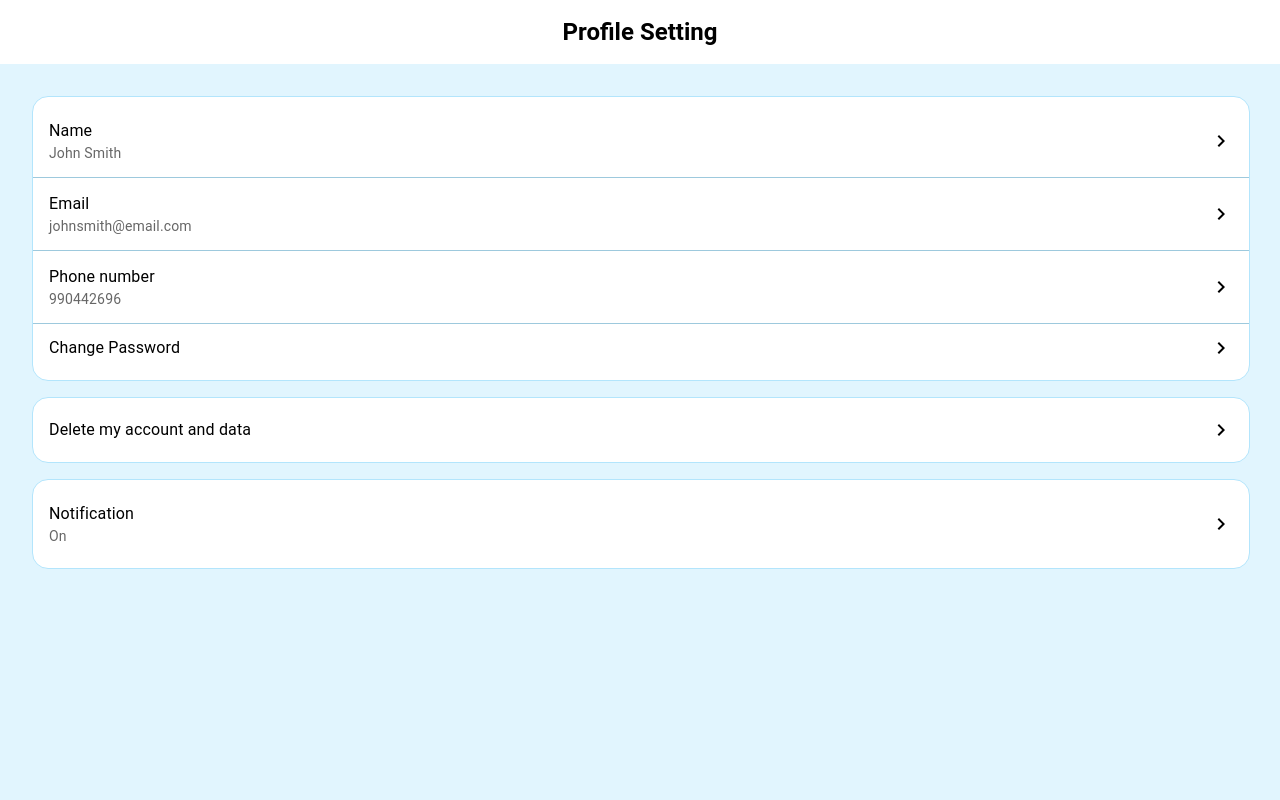
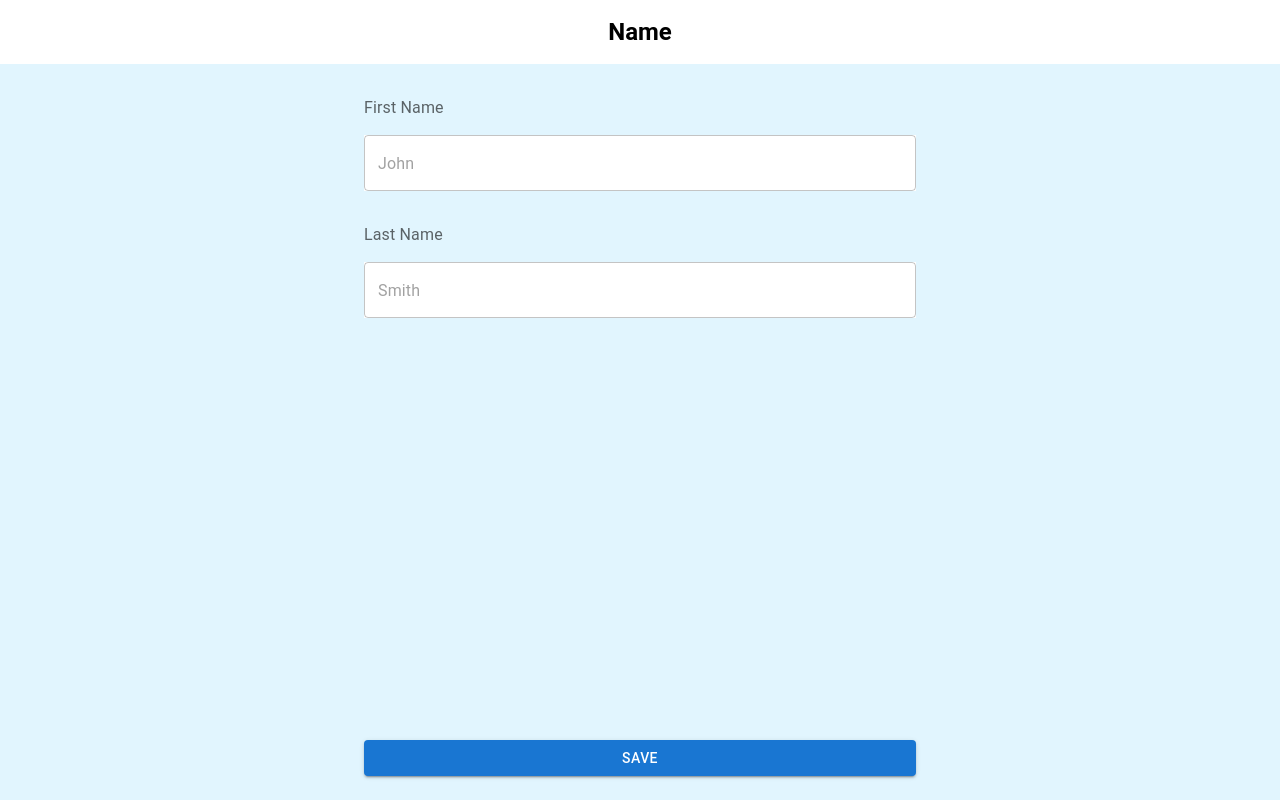
Before and after one commit to ljllanosl/user-app-wayni, a React (Vite) app: page /name in a window 1280 px wide. Built offline with nearby package versions, Linux system fonts and the light colour scheme.

Commit message:
added name change form component, added react router

```diff
--- a/package.json
+++ b/package.json
@@ -16,7 +16,8 @@
     "@mui/icons-material": "5.16.7",
     "@mui/material": "5.16.7",
     "react": "^18.3.1",
-    "react-dom": "^18.3.1"
+    "react-dom": "^18.3.1",
+    "react-router-dom": "6.26.1"
   },
   "devDependencies": {
     "@eslint/js": "^9.9.0",
--- a/src/App.tsx
+++ b/src/App.tsx
@@ -1,23 +1,20 @@
 import { useState } from 'react'
 import './App.css'
-import { List, ListItem, ListItemText, Divider, Box, Typography } from '@mui/material'
+import { List, ListItem, ListItemText, Divider, Box, Typography, Container } from '@mui/material'
 import ChevronRightIcon from '@mui/icons-material/ChevronRight'
 import { lightBlue } from '@mui/material/colors'
 
 
 function App() {
-  const [count, setCount] = useState(0)
-
   return (
     <Box sx={{ bgcolor: lightBlue[50], minHeight: '100vh' }}>
       <Box sx={{ textAlign: 'center', bgcolor: 'white', py: '1rem' }}>
-        <Typography variant='h5' sx={{fontWeight: 'bold'}}>
+        <Typography variant='h5' sx={{ fontWeight: 'bold' }}>
           Profile Setting
         </Typography>
       </Box>
-      <Box sx={{ display: 'flex', flexDirection: 'column', gap: '1rem', m: '2rem' }}>
-
-        <List sx={{ border: 1, borderColor: lightBlue[100], borderRadius: '16px', width: '100%', maxWidth: '1280px', bgcolor: 'white', margin: '0 auto' }}>
+      <Container maxWidth='sm' sx={{ display: 'flex', flexDirection: 'column', gap: '1rem', mt: '2rem' }}>
+        <List sx={{ border: 1, borderColor: lightBlue[100], borderRadius: '16px', bgcolor: 'white' }}>
           <ListItem>
             <ListItemText primary='Name' secondary='John Smith' />
             <ChevronRightIcon />
@@ -39,21 +36,21 @@ function App() {
           </ListItem>
         </List>
 
-        <List sx={{ border: 1, borderColor: lightBlue[100], borderRadius: '16px', width: '100%', maxWidth: '1280px', bgcolor: 'white', margin: '0 auto' }}>
+        <List sx={{ border: 1, borderColor: lightBlue[100], borderRadius: '16px', bgcolor: 'white' }}>
           <ListItem>
             <ListItemText primary='Delete my account and data' />
             <ChevronRightIcon />
           </ListItem>
         </List>
 
-        <List sx={{ border: 1, borderColor: lightBlue[100], borderRadius: '16px', width: '100%', maxWidth: '1280px', bgcolor: 'white', margin: '0 auto' }}>
+        <List sx={{ border: 1, borderColor: lightBlue[100], borderRadius: '16px', bgcolor: 'white' }}>
           <ListItem>
             <ListItemText primary='Notification' secondary='On' />
             <ChevronRightIcon />
           </ListItem>
         </List>
+      </Container>
 
-      </Box>
     </Box>
   )
 }
--- /dev/null
+++ b/src/components/NameChangeForm.tsx
@@ -0,0 +1,30 @@
+import { Box, Button, Container, FormControl, FormLabel, TextField, Typography } from '@mui/material'
+import { lightBlue } from '@mui/material/colors'
+
+export default function NameChangeForm() {
+  return (
+    <Box sx={{ bgcolor: lightBlue[50], height: '100vh' }}>
+      <Box sx={{ textAlign: 'center', bgcolor: 'white', py: '1rem' }}>
+        <Typography variant='h5' sx={{ fontWeight: 'bold' }}>
+          Name
+        </Typography>
+      </Box>
+      <Container maxWidth='sm' component='form' sx={{ display: 'flex', flexDirection: 'column', mt: '2rem', height: '85vh', justifyContent: 'space-between' }}>
+        <Box sx={{ display: 'inherit', flexDirection: 'inherit', gap: '2rem' }}>
+          <FormControl variant='standard' sx={{ display: 'inherit', flexDirection: 'inherit', gap: '1rem' }}>
+            <FormLabel htmlFor='first-name'>First Name</FormLabel>
+            <TextField id='first-name' placeholder='John' sx={{ bgcolor: 'white' }}></TextField>
+          </FormControl>
+          <FormControl variant='standard' sx={{ display: 'inherit', flexDirection: 'inherit', gap: '1rem' }}>
+            <FormLabel htmlFor='last-name'>Last Name</FormLabel>
+            <TextField id='last-name' placeholder='Smith' sx={{ bgcolor: 'white' }}></TextField>
+          </FormControl>
+        </Box>
+
+        <Button variant='contained' color='primary' type='submit'>
+          Save
+        </Button>
+      </Container>
+    </Box>
+  )
+}
--- /dev/null
+++ b/src/components/PasswordChangeForm.tsx
@@ -0,0 +1,5 @@
+export default function PasswordChangeForm() {
+  return (
+    <div>PasswordChangeForm</div>
+  )
+}
--- /dev/null
+++ b/src/components/UsernameChangeForm.tsx
@@ -0,0 +1,5 @@
+export default function UsernameChangeForm() {
+  return (
+    <div>UsernameChangeForm</div>
+  )
+}
--- a/src/main.tsx
+++ b/src/main.tsx
@@ -1,7 +1,8 @@
 import { createRoot } from 'react-dom/client'
-import App from './App.tsx'
 import './index.css'
+import { RouterProvider } from 'react-router-dom'
+import { router } from './router/Routes.tsx'
 
 createRoot(document.getElementById('root')!).render(
-  <App />
+  <RouterProvider router={router} />
 )
--- /dev/null
+++ b/src/router/Routes.tsx
@@ -0,0 +1,24 @@
+import { createBrowserRouter } from 'react-router-dom'
+import App from '../App'
+import NameChangeForm from '../components/NameChangeForm'
+import PasswordChangeForm from '../components/PasswordChangeForm'
+import UsernameChangeForm from '../components/UsernameChangeForm'
+
+export const router = createBrowserRouter([
+  {
+    path: '/',
+    element: <App />,
+  },
+  {
+    path: '/name',
+    element: <NameChangeForm />
+  },
+  {
+    path: '/username',
+    element: <UsernameChangeForm />
+  },
+  {
+    path: '/password',
+    element: <PasswordChangeForm />
+  },
+])
```
Also changed, not shown: 1 other file (tests, documents, lock files or other folders).
